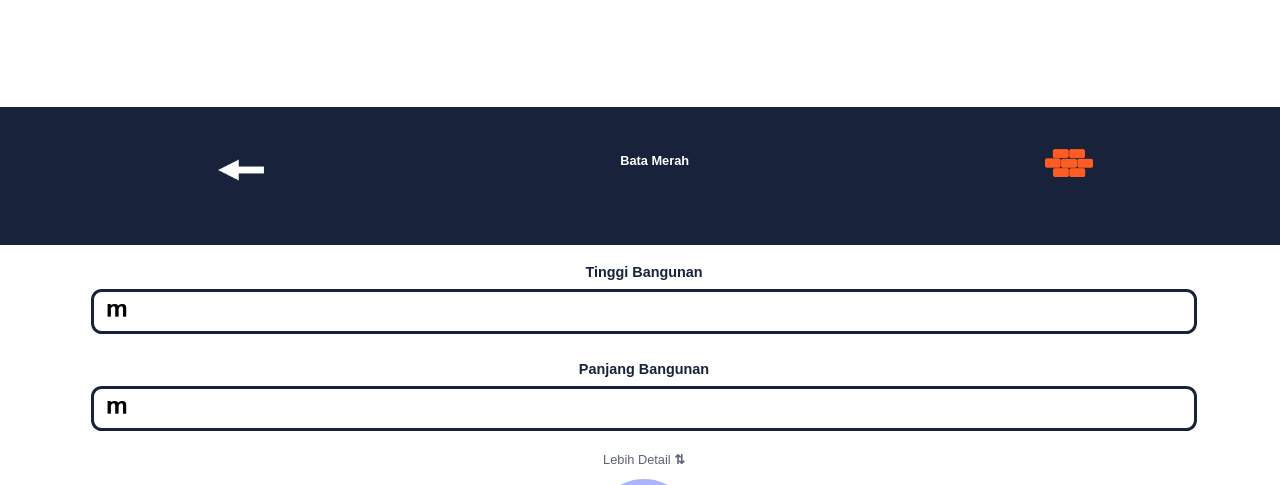
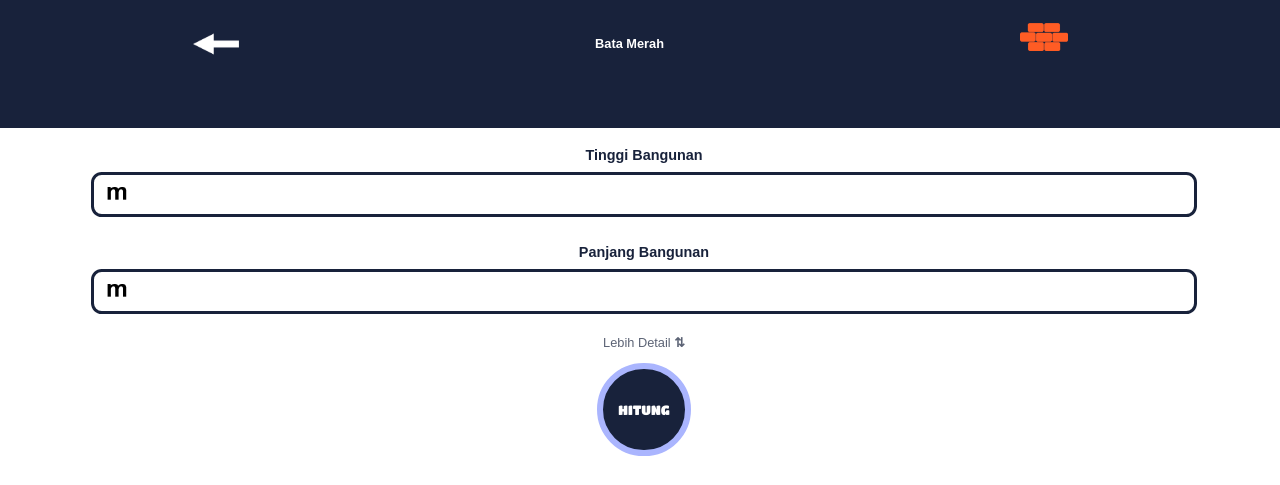
Before and after one commit to rivalhdt/bataku2, a Django app: page /hitung/batamerah in a window 1280 px wide; the page is wider, and only the part inside the window is pictured. Shown: the top 485 px of that part. Run offline with Django 3.2, Linux system fonts and the light colour scheme.

Commit message:
Update styles2.css

```diff
--- a/static/css/styles2.css
+++ b/static/css/styles2.css
@@ -6,12 +6,12 @@ body {
     background-color:#18223b;
     width: 100%;
     padding: 3.35%;
-    margin-top:5%;
-    margin-left: -2%;
+    margin-top:-5%;
+    margin-left: -4%;
 }
 
 h4 {
-    margin-top: 0.3em;
+    margin-top: 1em;
     color: white;
     font-family: Arial;
     font-size: 0.8em;
```
